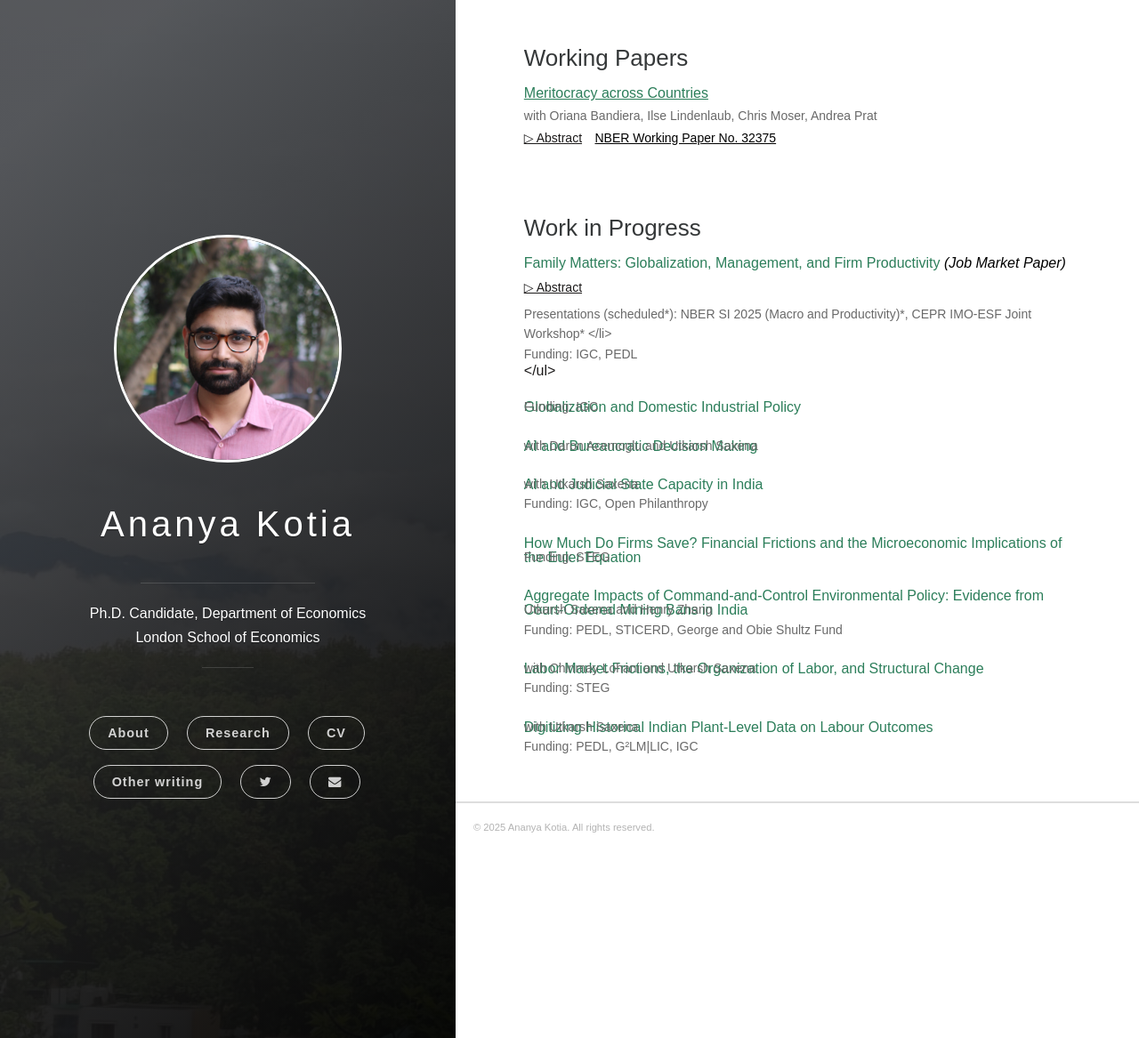
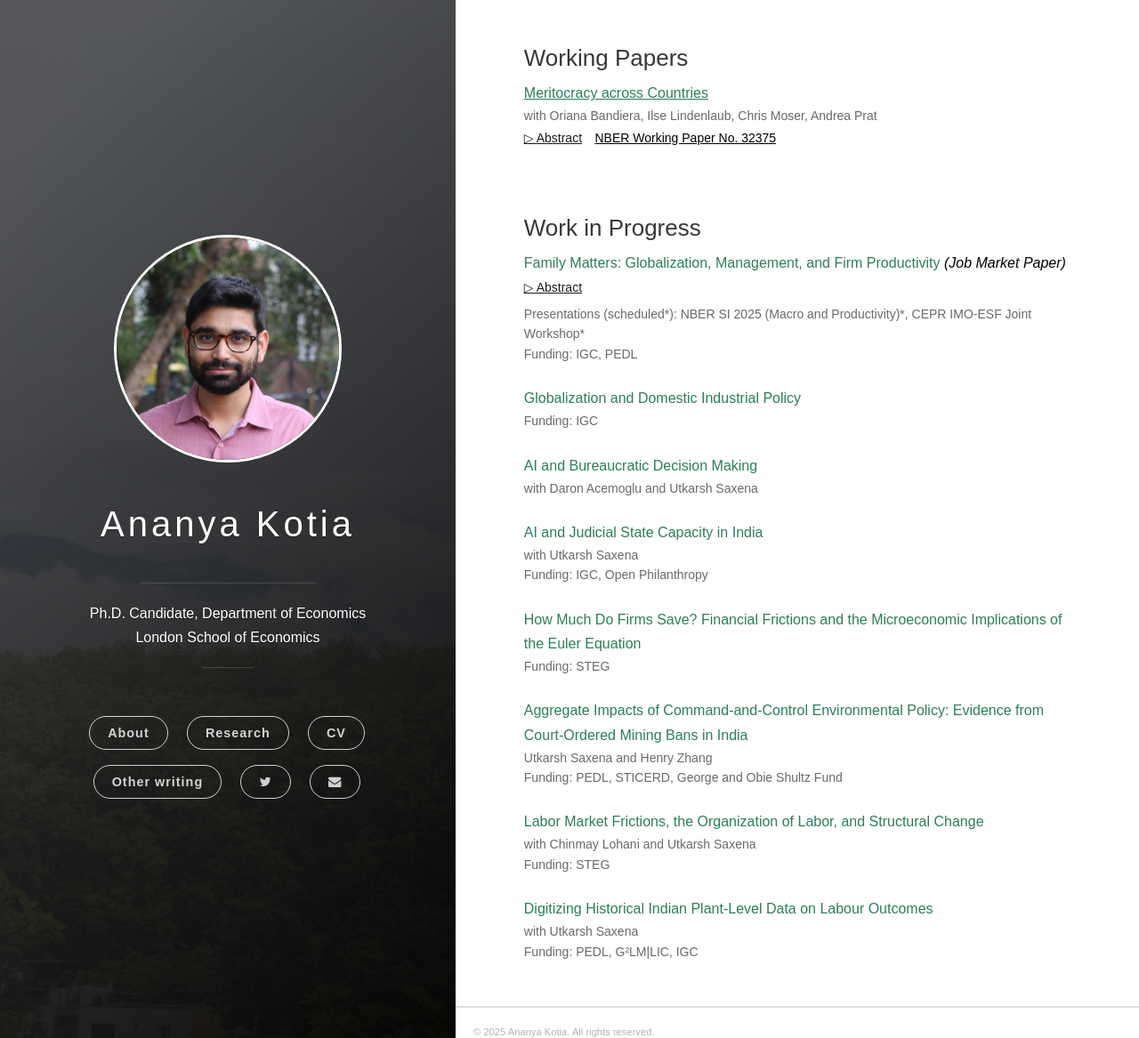
Before and after one commit to ananyakotia/ananyakotia.github.io, a Jekyll site: the page built from pages/research.markdown, in a window 1280 px wide and 1167 px high. Shown: the whole window at 89% size. Built offline with Jekyll 4.4.1, drawn with Linux system fonts in a browser that asks for light colours; some web fonts are replaced; a style sheet for code colours, icons or effects is not loaded.

Commit message:
Update research.markdown

```diff
--- a/pages/research.markdown
+++ b/pages/research.markdown
@@ -55,12 +55,11 @@ permalink: /research/
   </h6>
 </div>
 <ul class="no-bullets">
-	<li class="author-funding" style="font-size: 14px; margin-top: -20px">
-    Presentations (scheduled*):
-      <a href="https://www.nber.org/conferences/si-2025-macroeconomics-and-productivity" target="_blank">
-       NBER SI 2025 (Macro and Productivity)*, <a href="https://cepr.org/events/joint-workshop-incentives-management-and-organization-imo-entrepreneurship-strategy-and-0" target="_blank">CEPR IMO-ESF Joint Workshop*
-      </a>
-  </li>
+<li class="author-funding" style="font-size: 14px; margin-top: -20px">
+  Presentations (scheduled*):
+  <a href="https://www.nber.org/conferences/si-2025-macroeconomics-and-productivity" target="_blank">NBER SI 2025 (Macro and Productivity)*</a>,
+  <a href="https://cepr.org/events/joint-workshop-incentives-management-and-organization-imo-entrepreneurship-strategy-and-0" target="_blank">CEPR IMO-ESF Joint Workshop*</a>
+</li>
   <li class="author-funding" style="font-size: 14px;">Funding: IGC, PEDL</li>
 </ul>
 <div style="height:25px;font-size:25px;">&nbsp;</div>
```
